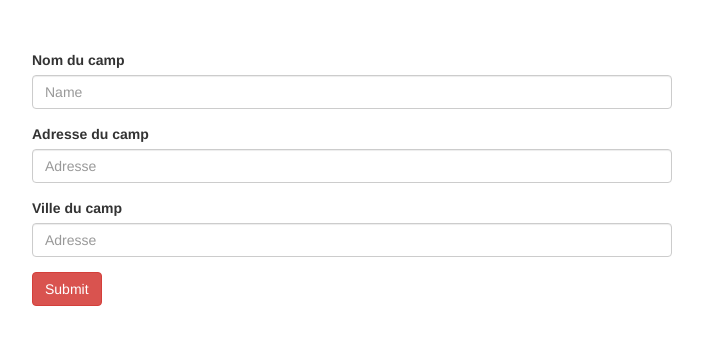
After one commit to Alrik221/Metallicorne, a PHP site: page /views/service.php in a window 1280 px wide. The commit adds this page. Shown: the top 345 px of the page, without its empty margins (288-991 px from the left). Run offline with PHP 8.4, Linux system fonts and the light colour scheme.

Commit message:
Mise en page des services (boot)

```diff
--- /dev/null
+++ b/public/style_service.css
@@ -0,0 +1,5 @@
+body {
+  padding-top: 50px;
+  width: 50%;
+  margin: auto;
+}
--- /dev/null
+++ b/views/service.php
@@ -0,0 +1,26 @@
+<!DOCTYPE html>
+<html>
+	<link href="https://maxcdn.bootstrapcdn.com/bootstrap/3.3.7/css/bootstrap.min.css" rel="stylesheet">
+	<link href="../public/style_service.css" rel="stylesheet">
+<body>
+	<form method="post" action="ajout.php">
+		<div class="form-group">
+	    	<label for="exampleInputEmail1">Nom du camp</label>
+	    	<input type="email" class="form-control" id="exampleInputName" placeholder="Name">
+	  </div>
+	  <div class="form-group">
+	    	<label for="exampleInputPassword1">Adresse du camp</label>
+	    	<input type="password" class="form-control" id="exampleInputAdresse" placeholder="Adresse">
+	  </div>
+	  <div class="form-group">
+	    	<label for="exampleInputFile">Ville du camp</label>
+	    	<input type="password" class="form-control" id="exampleInputAdresse" placeholder="Adresse">
+	    <!--<p class="help-block">Example block-level help text here.</p>!-->
+	  </div>
+	  <button type="submit" class="btn btn-danger">Submit</button>
+	</form>
+
+</body>
+<script src="https://ajax.googleapis.com/ajax/libs/jquery/1.12.4/jquery.min.js"></script>
+    <script src="https://maxcdn.bootstrapcdn.com/bootstrap/3.3.7/js/bootstrap.min.js"></script>
+</html>
```
Also changed, not shown: ajout.php (deleted, +0 -29 lines), index.php (+0 -7 lines), views/ajout.php (added, +29 -0 lines).
